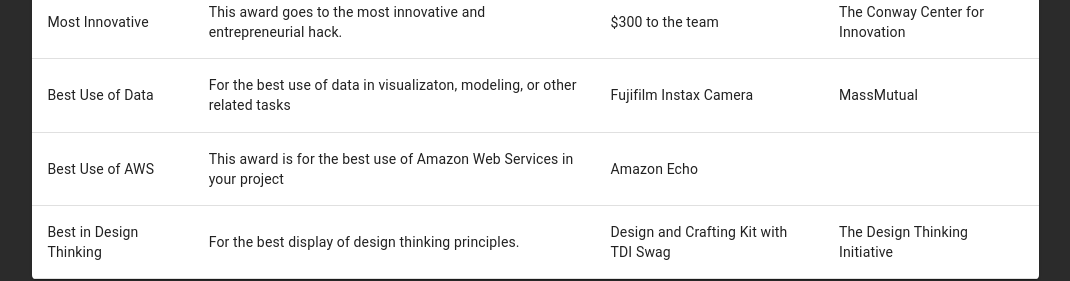
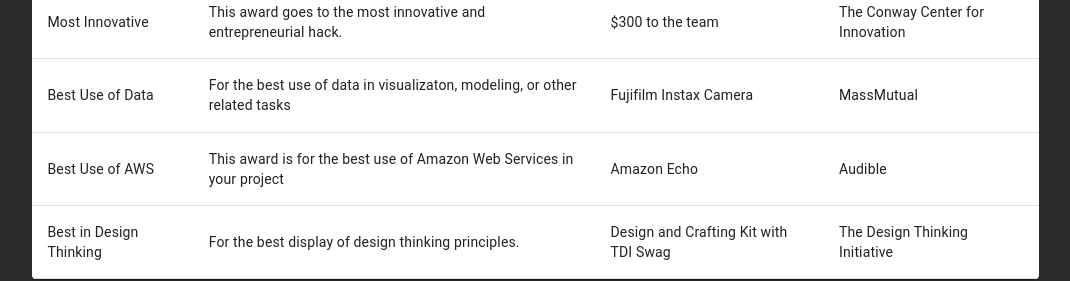
Before and after one commit to martasapizhak/hackdayatsmith, a React (Create React App) app: page / in a window 1280 px wide. Shown: the part 1360-1641 px from the top of the page, without its empty margins (105-1175 px from the left). Built offline with nearby package versions, Linux system fonts and the light colour scheme; a web font is replaced by a local one.

Commit message:
I wish all the github push a very please work

```diff
--- a/public/index.html
+++ b/public/index.html
@@ -7,7 +7,7 @@
     <meta name="theme-color" content="#000000" />
     <meta
       name="description"
-      content="Web site created using create-react-app"
+      content="The Smith College hackathon"
     />
     <link rel="apple-touch-icon" href="%PUBLIC_URL%/logo192.png" />
     <!--
@@ -24,7 +24,7 @@
       work correctly both with client-side routing and a non-root public URL.
       Learn how to configure a non-root public URL by running `npm run build`.
     -->
-    <title>React App</title>
+    <title>HackSmith 2021</title>
   </head>
   <body>
     <noscript>You need to enable JavaScript to run this app.</noscript>
--- a/src/tracks.js
+++ b/src/tracks.js
@@ -21,7 +21,7 @@
 const rows = [
   createData("Most Innovative", "This award goes to the most innovative and entrepreneurial hack.", "$300 to the team", "The Conway Center for Innovation"),
   createData("Best Use of Data", "For the best use of data in visualizaton, modeling, or other related tasks", "Fujifilm Instax Camera", "MassMutual"),
-  createData("Best Use of AWS", "This award is for the best use of Amazon Web Services in your project", "Amazon Echo"),
+  createData("Best Use of AWS", "This award is for the best use of Amazon Web Services in your project", "Amazon Echo", "Audible"),
   createData("Best in Design Thinking", "For the best display of design thinking principles.", "Design and Crafting Kit with TDI Swag", "The Design Thinking Initiative"),
 ];
 
```
Also changed, not shown: src/images/bugs.png (added), src/images/hacksmith poster.png (added).
